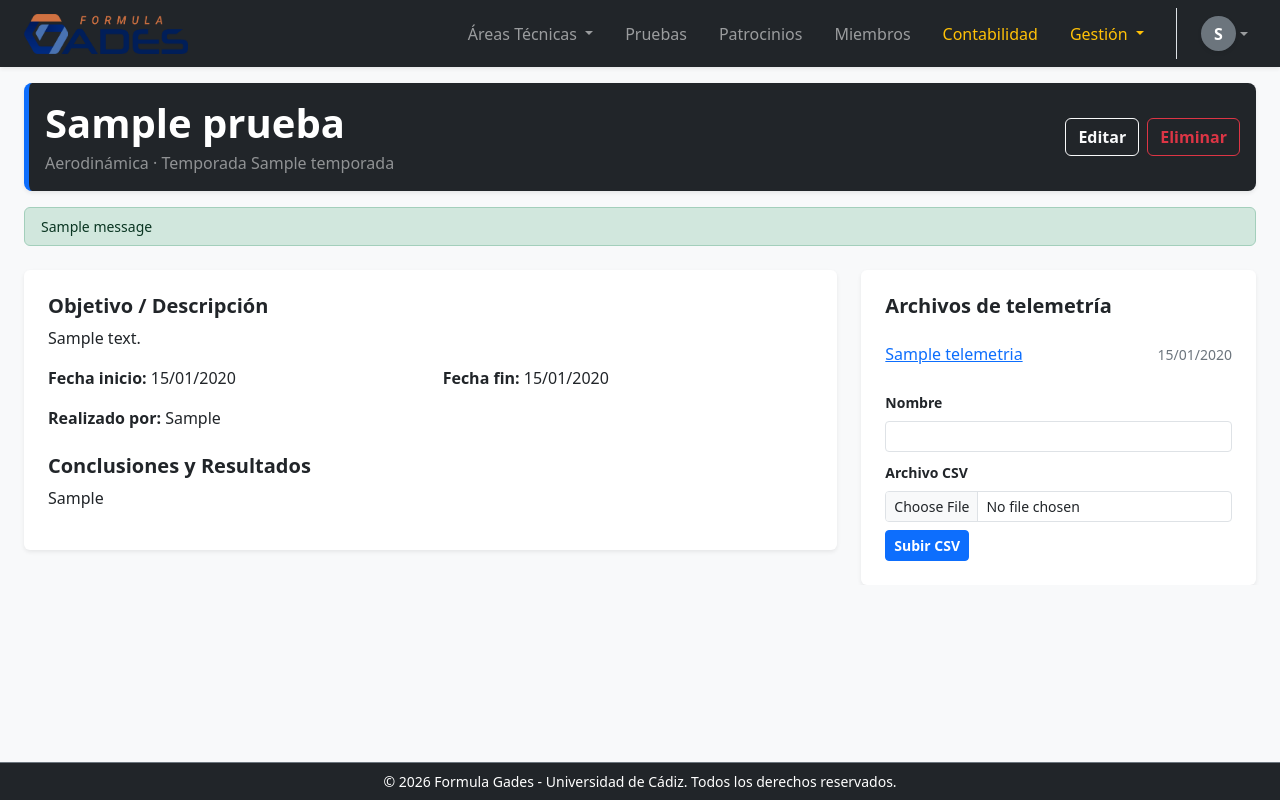
After one commit to adrigongv23/G26_Telemetria_TFG, a Django app: page /pruebas/1/ in a window 1280 px wide. The commit adds this page. Run offline with Django 5.2, Linux system fonts and the light colour scheme; a user stored in the database is signed in; tables that the repository leaves empty hold one stand-in row (values such as "Sample post"); one stand-in notice (Sample message) is shown.

Commit message:
Sección Pruebas añadida

```diff
--- a/Plataform_Web/gades_manager/urls.py
+++ b/Plataform_Web/gades_manager/urls.py
@@ -21,6 +21,7 @@ from django.contrib.auth import views as auth_views
 from gestion import views
 from users import views as users_views
 from temporadas import views as temporadas_views
+from pruebas import views as pruebas_views
 
 urlpatterns = [
     path('admin/', admin.site.urls),
@@ -45,4 +46,10 @@ urlpatterns = [
     path('patrocinios/proponer/', views.proponer_patrocinio, name='proponer_patrocinio'),
     path('patrocinios/<int:pk>/editar/', views.editar_patrocinio, name='editar_patrocinio'),
     path('patrocinios/<int:pk>/estado/', views.cambiar_estado_patrocinio, name='cambiar_estado_patrocinio'),
+    path('pruebas/', pruebas_views.listado_pruebas, name='listado_pruebas'),
+    path('pruebas/nueva/', pruebas_views.crear_prueba, name='crear_prueba'),
+    path('pruebas/<int:pk>/', pruebas_views.detalle_prueba, name='detalle_prueba'),
+    path('pruebas/<int:pk>/editar/', pruebas_views.editar_prueba, name='editar_prueba'),
+    path('pruebas/<int:pk>/eliminar/', pruebas_views.eliminar_prueba, name='eliminar_prueba'),
+    path('pruebas/<int:pk>/csv/subir/', pruebas_views.subir_csv, name='subir_csv'),
 ]
--- /dev/null
+++ b/Plataform_Web/pruebas/forms.py
@@ -0,0 +1,22 @@
+from django import forms
+from .models import Prueba, Telemetria
+
+
+class PruebaForm(forms.ModelForm):
+    class Meta:
+        model = Prueba
+        fields = ['nombre', 'descripcion', 'fecha_inicio', 'fecha_fin', 'categoria', 'resultados', 'temporada']
+        widgets = {
+            'fecha_inicio': forms.DateInput(attrs={'type': 'date', 'class': 'form-control'}),
+            'fecha_fin': forms.DateInput(attrs={'type': 'date', 'class': 'form-control'}),
+        }
+
+
+class TelemetriaForm(forms.ModelForm):
+    class Meta:
+        model = Telemetria
+        fields = ['nombre', 'archivo_csv']
+        widgets = {
+            'nombre': forms.TextInput(attrs={'class': 'form-control form-control-sm'}),
+            'archivo_csv': forms.ClearableFileInput(attrs={'class': 'form-control form-control-sm'}),
+        }
--- a/Plataform_Web/pruebas/models.py
+++ b/Plataform_Web/pruebas/models.py
@@ -1,6 +1,7 @@
 from django.db import models
 from django.conf import settings
 from temporadas.models import Temporada
+import os
 
 class Prueba(models.Model):
     CATEGORIAS_TEST = (
@@ -52,6 +53,13 @@ class Telemetria(models.Model):
     def __str__(self):
         return f"Telemetría: {self.nombre} (De: {self.prueba.nombre})"
 
+    def delete(self, *args, **kwargs):
+        # Borra el archivo físico del disco duro cuando borras la entrada en la base de datos
+        if self.archivo_csv:
+            if os.path.isfile(self.archivo_csv.path):
+                os.remove(self.archivo_csv.path)
+        super().delete(*args, **kwargs)
+
 
 class Variable(models.Model):
     nombre = models.CharField(max_length=50, verbose_name="Nombre ")
--- a/Plataform_Web/pruebas/views.py
+++ b/Plataform_Web/pruebas/views.py
@@ -1,3 +1,102 @@
-from django.shortcuts import render
+from django.shortcuts import render, redirect, get_object_or_404
+from django.contrib import messages
+from django.contrib.auth.decorators import login_required
+from django.views.decorators.http import require_POST
+from users.decorators import require_rol
+from temporadas.models import Temporada
+from .models import Prueba
+from .forms import PruebaForm, TelemetriaForm
 
-# Create your views here.
+
+def puede_subir_csv(user):
+    return user.rol == 'directiva' or user.especialidad == 'software'
+
+
+@login_required
+def listado_pruebas(request):
+    temporada_actual = Temporada.objects.filter(actual=True).first()
+    temporada_id = request.GET.get('temporada') or (temporada_actual.pk if temporada_actual else None)
+    categoria = request.GET.get('categoria')
+
+    pruebas = Prueba.objects.all()
+    if temporada_id:
+        pruebas = pruebas.filter(temporada_id=temporada_id)
+    if categoria:
+        pruebas = pruebas.filter(categoria=categoria)
+
+    return render(request, 'listado_pruebas.html', {
+        'pruebas': pruebas,
+        'temporadas': Temporada.objects.all(),
+        'categorias': Prueba.CATEGORIAS_TEST,
+        'temporada_seleccionada': str(temporada_id) if temporada_id else '',
+        'categoria_seleccionada': categoria or '',
+    })
+
+
+@login_required
+def detalle_prueba(request, pk):
+    prueba = get_object_or_404(Prueba, pk=pk)
+    puede_editar = request.user.rol == 'directiva' or (
+        request.user.rol == 'jefe_area' and prueba.realizado_por_id == request.user.id
+    )
+    return render(request, 'detalle_prueba.html', {
+        'prueba': prueba,
+        'puede_editar': puede_editar,
+        'puede_subir_csv': puede_subir_csv(request.user),
+        'form_csv': TelemetriaForm(),
+    })
+
+
+@require_rol('directiva', 'jefe_area')
+def crear_prueba(request):
+    form = PruebaForm(request.POST or None)
+    if request.method == 'POST' and form.is_valid():
+        prueba = form.save(commit=False)
+        prueba.realizado_por = request.user
+        prueba.save()
+        messages.success(request, 'Test creado correctamente.')
+        return redirect('listado_pruebas')
+    return render(request, 'editar_prueba.html', {'form': form, 'prueba': None})
+
+
+@require_rol('directiva', 'jefe_area')
+def editar_prueba(request, pk):
+    prueba = get_object_or_404(Prueba, pk=pk)
+    if request.user.rol == 'jefe_area' and prueba.realizado_por_id != request.user.id:
+        messages.error(request, 'Solo puedes editar los tests que tú has creado.')
+        return redirect('detalle_prueba', pk=prueba.pk)
+
+    form = PruebaForm(request.POST or None, instance=prueba)
+    if request.method == 'POST' and form.is_valid():
+        form.save()
+        messages.success(request, 'Test actualizado correctamente.')
+        return redirect('detalle_prueba', pk=prueba.pk)
+    return render(request, 'editar_prueba.html', {'form': form, 'prueba': prueba})
+
+
+@require_rol('directiva')
+@require_POST
+def eliminar_prueba(request, pk):
+    prueba = get_object_or_404(Prueba, pk=pk)
+    prueba.delete()
+    messages.success(request, f'Test "{prueba.nombre}" eliminado.')
+    return redirect('listado_pruebas')
+
+
+@login_required
+@require_POST
+def subir_csv(request, pk):
+    prueba = get_object_or_404(Prueba, pk=pk)
+    if not puede_subir_csv(request.user):
+        messages.error(request, 'No tienes permiso para subir archivos de telemetría.')
+        return redirect('detalle_prueba', pk=prueba.pk)
+
+    form = TelemetriaForm(request.POST, request.FILES)
+    if form.is_valid():
+        telemetria = form.save(commit=False)
+        telemetria.prueba = prueba
+        telemetria.save()
+        messages.success(request, 'Archivo de telemetría subido correctamente.')
+    else:
+        messages.error(request, 'No se pudo subir el archivo. Revisa el formulario.')
+    return redirect('detalle_prueba', pk=prueba.pk)
--- a/Plataform_Web/templates/base.html
+++ b/Plataform_Web/templates/base.html
@@ -47,7 +47,7 @@
                     </li>
 
                     <li class="nav-item px-2">
-                        <a class="nav-link" href="#">Pruebas</a>
+                        <a class="nav-link" href="{% url 'listado_pruebas' %}">Pruebas</a>
                     </li>
                     <li class="nav-item px-2">
                         <a class="nav-link" href="{% url 'patrocinios' %}">Patrocinios</a>
--- /dev/null
+++ b/Plataform_Web/templates/detalle_prueba.html
@@ -0,0 +1,112 @@
+{% extends 'base.html' %}
+{% load static %}
+
+{% block title %}{{ prueba.nombre }} | Gades Manager{% endblock title %}
+
+{% block content %}
+<div class="row mb-3 flex-shrink-0">
+    <div class="col-12">
+        <div class="bg-dark text-white p-3 rounded-3 shadow-sm d-flex justify-content-between align-items-center" style="border-left: 5px solid #0d6efd;">
+            <div>
+                <h1 class="display-6 fw-bold mb-1">{{ prueba.nombre }}</h1>
+                <p class="text-white-50 mb-0">{{ prueba.get_categoria_display }} · Temporada {{ prueba.temporada.nombre }}</p>
+            </div>
+            <div class="d-flex gap-2">
+                {% if puede_editar %}
+                    <a href="{% url 'editar_prueba' prueba.pk %}" class="btn btn-outline-light fw-bold">Editar</a>
+                {% endif %}
+                {% if user.rol == 'directiva' %}
+                    <button type="button" class="btn btn-outline-danger fw-bold" data-bs-toggle="modal" data-bs-target="#eliminarModal">Eliminar</button>
+                {% endif %}
+            </div>
+        </div>
+    </div>
+</div>
+
+<div class="row g-4" style="overflow-y: auto;">
+
+    {% if messages %}
+        <div class="col-12">
+            {% for message in messages %}
+                <div class="alert alert-success py-2 small mb-0">{{ message }}</div>
+            {% endfor %}
+        </div>
+    {% endif %}
+
+    <div class="col-12 col-lg-8">
+        <div class="card border-0 shadow-sm">
+            <div class="card-body p-4">
+                <h5 class="fw-semibold">Objetivo / Descripción</h5>
+                <p>{{ prueba.descripcion }}</p>
+
+                <div class="row mb-3">
+                    <div class="col-6"><strong>Fecha inicio:</strong> {{ prueba.fecha_inicio|date:"d/m/Y" }}</div>
+                    <div class="col-6"><strong>Fecha fin:</strong> {{ prueba.fecha_fin|date:"d/m/Y" }}</div>
+                </div>
+                <p><strong>Realizado por:</strong> {{ prueba.realizado_por.first_name|default:"—" }}</p>
+
+                {% if prueba.resultados %}
+                    <h5 class="fw-semibold mt-4">Conclusiones y Resultados</h5>
+                    <p>{{ prueba.resultados }}</p>
+                {% endif %}
+            </div>
+        </div>
+    </div>
+
+    <div class="col-12 col-lg-4">
+        <div class="card border-0 shadow-sm">
+            <div class="card-body p-4">
+                <h5 class="fw-semibold mb-3">Archivos de telemetría</h5>
+                <ul class="list-group list-group-flush mb-3">
+                    {% for telemetria in prueba.archivos_telemetria.all %}
+                        <li class="list-group-item d-flex justify-content-between align-items-center px-0">
+                            <a href="{{ telemetria.archivo_csv.url }}">{{ telemetria.nombre }}</a>
+                            <span class="text-secondary small">{{ telemetria.fecha_subida|date:"d/m/Y" }}</span>
+                        </li>
+                    {% empty %}
+                        <li class="list-group-item px-0 text-secondary small">No hay archivos subidos todavía.</li>
+                    {% endfor %}
+                </ul>
+
+                {% if puede_subir_csv %}
+                    <form method="post" action="{% url 'subir_csv' prueba.pk %}" enctype="multipart/form-data">
+                        {% csrf_token %}
+                        <div class="mb-2">
+                            <label class="form-label small fw-semibold">Nombre</label>
+                            {{ form_csv.nombre }}
+                        </div>
+                        <div class="mb-2">
+                            <label class="form-label small fw-semibold">Archivo CSV</label>
+                            {{ form_csv.archivo_csv }}
+                        </div>
+                        <button type="submit" class="btn btn-sm btn-primary fw-bold">Subir CSV</button>
+                    </form>
+                {% endif %}
+            </div>
+        </div>
+    </div>
+</div>
+
+{% if user.rol == 'directiva' %}
+<div class="modal fade" id="eliminarModal" tabindex="-1" aria-hidden="true">
+    <div class="modal-dialog">
+        <div class="modal-content">
+            <div class="modal-header">
+                <h5 class="modal-title">Confirmar eliminación</h5>
+                <button type="button" class="btn-close" data-bs-dismiss="modal" aria-label="Close"></button>
+            </div>
+            <div class="modal-body">
+                ¿Seguro que quieres eliminar el test <strong>{{ prueba.nombre }}</strong>? Esta acción no se puede deshacer.
+            </div>
+            <div class="modal-footer">
+                <button type="button" class="btn btn-secondary" data-bs-dismiss="modal">Cancelar</button>
+                <form method="post" action="{% url 'eliminar_prueba' prueba.pk %}">
+                    {% csrf_token %}
+                    <button type="submit" class="btn btn-danger fw-bold">Eliminar</button>
+                </form>
+            </div>
+        </div>
+    </div>
+</div>
+{% endif %}
+{% endblock content %}
```
Also changed, not shown: Plataform_Web/templates/editar_prueba.html (added, +102 -0 lines), Plataform_Web/templates/listado_pruebas.html (added, +91 -0 lines).
